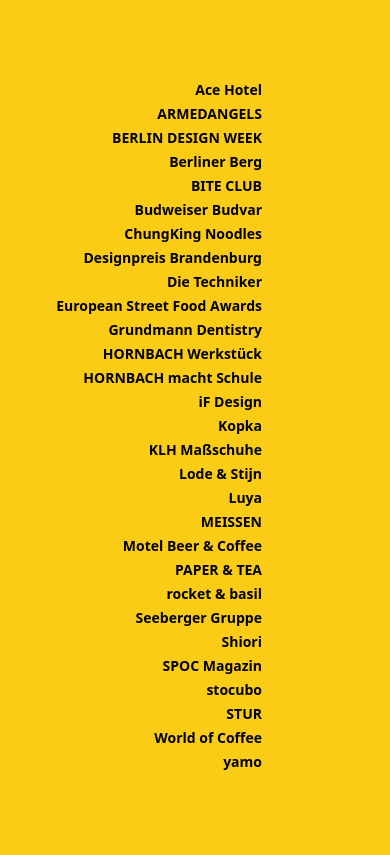
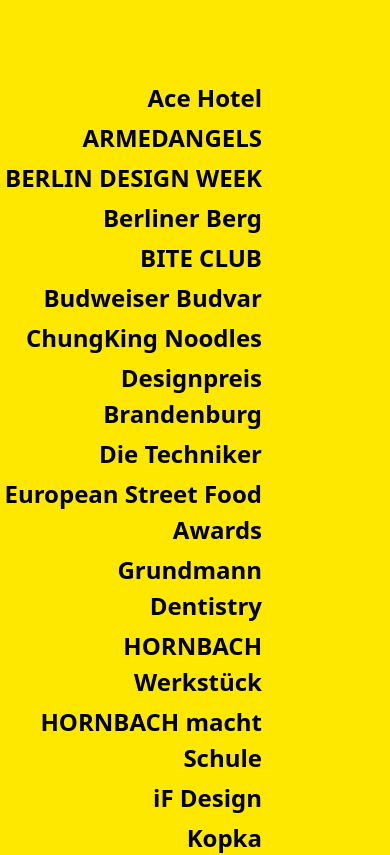
Before and after one commit to thicien/Website-project, a website: page index.html in a window 390 px wide. Shown: the top 855 px of the page. Drawn offline with nearby package versions, Linux system fonts and the light colour scheme.

Commit message:
Fix:fixed the fonts and background color reviews as well as required

```diff
--- a/index.html
+++ b/index.html
@@ -7,7 +7,7 @@
     <script src="https://cdn.tailwindcss.com"></script>
     <title>Website project</title>
   </head>
-  <body class="bg-yellow-400 min-h-screen">
+  <body class="bg-[#FFE800] min-h-screen">
 
     <div id="servicesContainer"
       class="flex flex-1 items-center justify-end">
--- a/script.js
+++ b/script.js
@@ -53,7 +53,7 @@
 
   const list = document.createElement("div");
   list.className =
-    "text-right space-y-1 text-black text-sm md:text-base font-semibold mr-32 pt-20 pb-20";
+    "text-right space-y-1 text-black text-[24px] md:text-base font-semibold mr-32 pt-20 pb-20";
 
   services.forEach(item => {
     const p = document.createElement("p");
```
